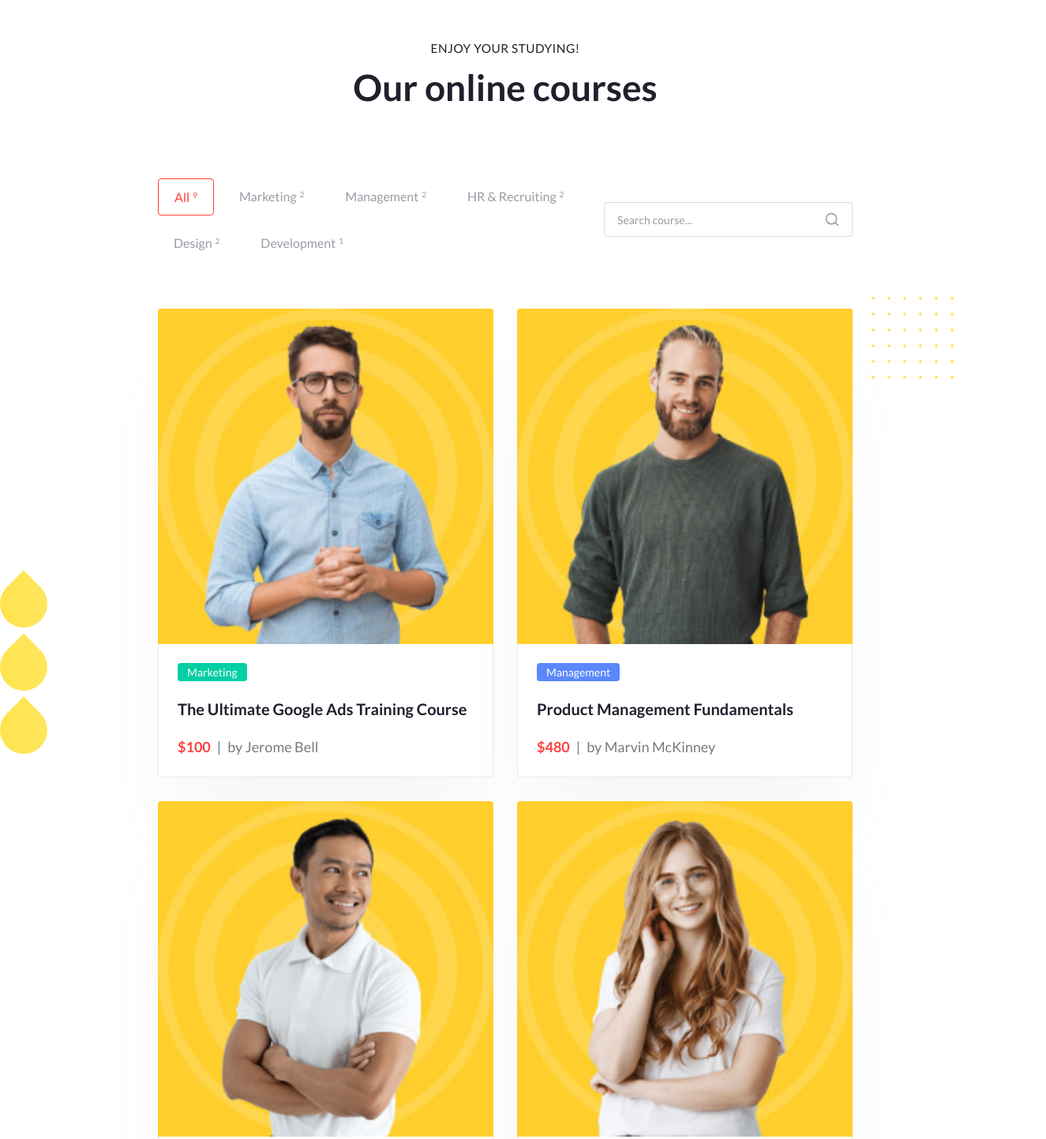
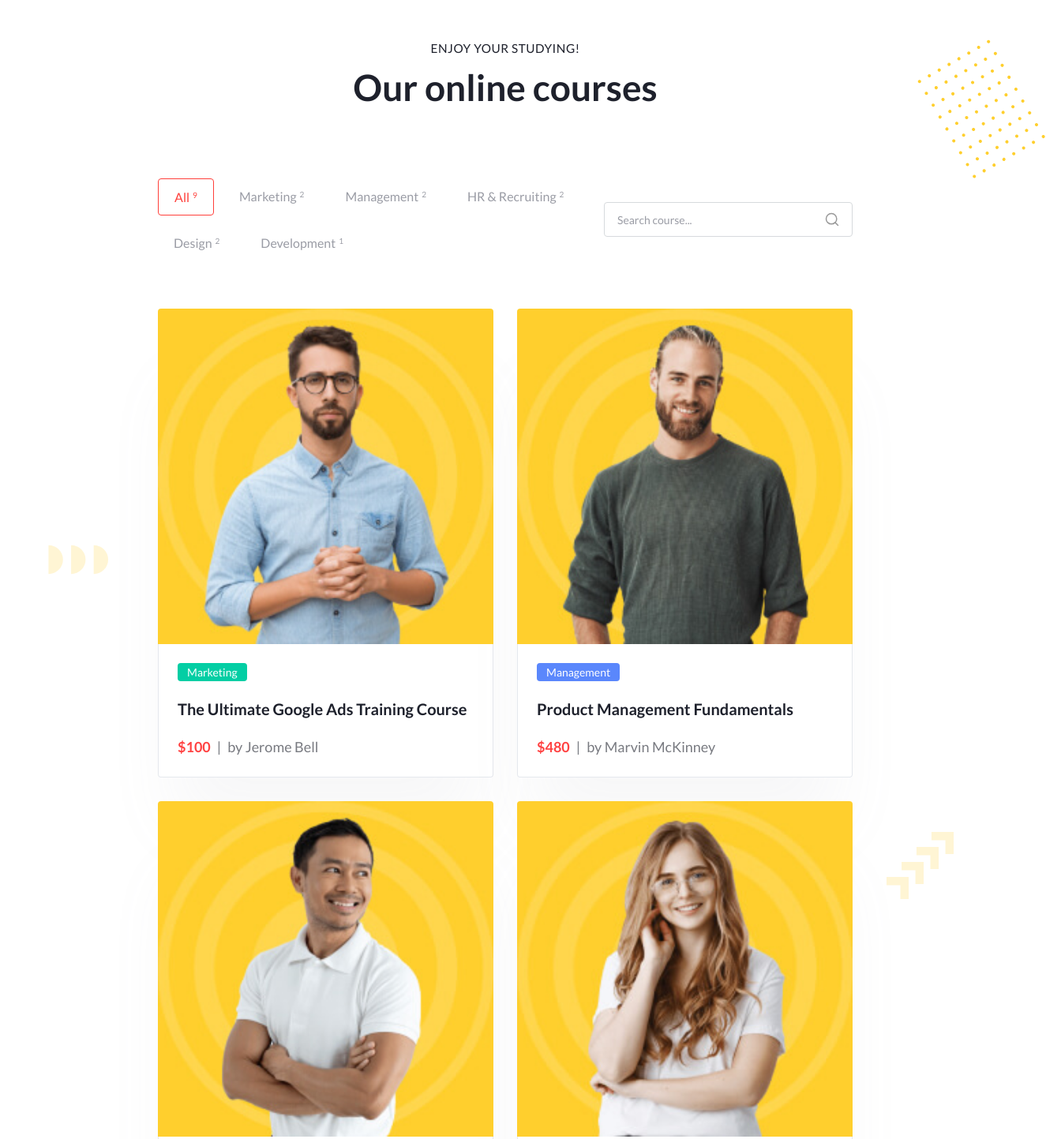
Before and after one commit to MarilynCat/test_task_online_courses, a website: page index.html in a window 1280 px wide. Shown: the top 1443 px of the page at 79% size, 1325 px wide, since content can reach past the window. Drawn offline with Linux system fonts and the light colour scheme.

Commit message:
добавление декоративных элементов

```diff
--- a/index.html
+++ b/index.html
@@ -82,6 +82,10 @@
                 <div class="decorations__arrow"></div>
             </div>
         </div>
+
+        <img src="images/shapes.svg" alt="" class="bg-decoration bg-decoration__shapes">
+        <img src="images/arrows.svg" alt="" class="bg-decoration bg-decoration__arrows">
+        <img src="images/dots.svg" alt="" class="bg-decoration bg-decoration__dots">
     </div>
 
     <script src="script.js"></script>
--- a/styles.scss
+++ b/styles.scss
@@ -282,7 +282,7 @@ h6 {
     grid-template-columns: repeat(3, 390px);
     gap: 30px;
     margin-bottom: 50px;
-    justify-content: start;
+    justify-content: center;
 
     @media (max-width: 1600px) {
         grid-template-columns: repeat(auto-fill, minmax(320px, 1fr));
@@ -472,65 +472,24 @@ h6 {
     }
 }
 
-// Decorations
-.decorations {
+// Background decorations
+.bg-decoration {
     position: absolute;
-    top: 0;
-    left: 0;
-    right: 0;
-    bottom: 0;
     pointer-events: none;
     z-index: -1;
-    overflow: hidden;
 }
 
-.decorations__left {
-    position: absolute;
-    left: 0;
-    top: 20%;
-    display: flex;
-    flex-direction: column;
-    gap: 20px;
-
-    @media (max-width: 1200px) {
-        display: none;
-    }
+.bg-decoration__shapes {
+    left: 56px;
+    top: 687px;
 }
 
-.decorations__right-top {
-    position: absolute;
-    right: 5%;
-    top: 10%;
-    width: 120px;
-    height: 120px;
-    background-image:
-        radial-gradient(circle, $color-yellow 2px, transparent 2px);
-    background-size: 20px 20px;
-    opacity: 0.6;
-
-    @media (max-width: 1200px) {
-        display: none;
-    }
+.bg-decoration__arrows {
+    right: 72px;
+    top: 1054px;
 }
 
-.decorations__right-bottom {
-    position: absolute;
-    right: 0;
-    bottom: 10%;
-    display: flex;
-    flex-direction: column;
-    gap: 15px;
-
-    @media (max-width: 1200px) {
-        display: none;
-    }
+.bg-decoration__dots {
+    right: -45px;
+    top: 50px;
 }
-
-.decorations__arrow {
-    width: 60px;
-    height: 60px;
-    background: linear-gradient(135deg, $color-yellow 0%, color.scale($color-yellow, $lightness: 10%) 100%);
-    border-radius: 50% 0 50% 50%;
-    transform: rotate(-45deg);
-    opacity: 0.7;
-}
```
Also changed, not shown: images/arrows.svg (added), images/dots.svg (added), images/shapes.svg (added), styles.css, 2 other files.
